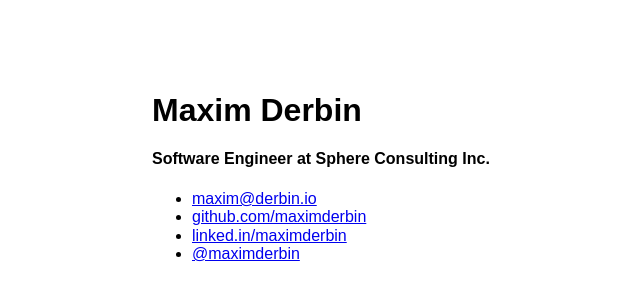
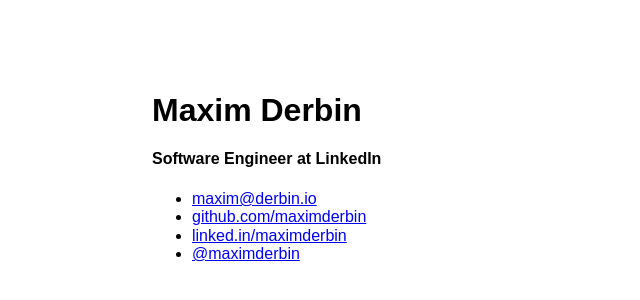
Before and after one commit to maximderbin/maximderbin.github.io, a plain HTML site: page index.html in a window 1280 px wide. Shown: the part 68-368 px from the top of the page, without its empty margins (88-728 px from the left). Drawn offline with nearby package versions, Linux system fonts and the light colour scheme; a web font is replaced by a local one.

Commit message:
Update title

```diff
--- a/index.html
+++ b/index.html
@@ -31,7 +31,7 @@
     <main>
       <article>
         <h1>Maxim Derbin</h1>
-        <h4>Software Engineer at Sphere Consulting Inc.</h4>
+        <h4>Software Engineer at LinkedIn</h4>
         <ul>
           <li>
             <a href="mailto:maxim@derbin.io">maxim@derbin.io</a>
```
